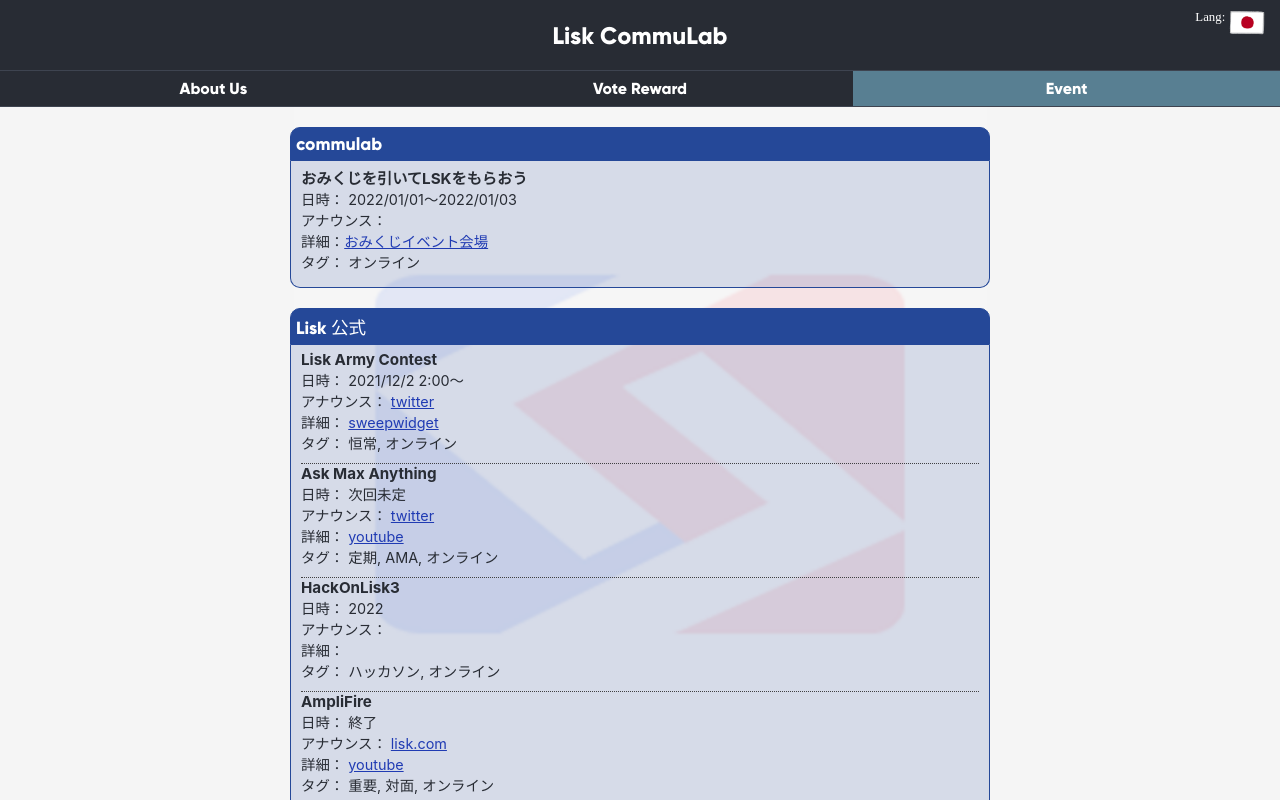
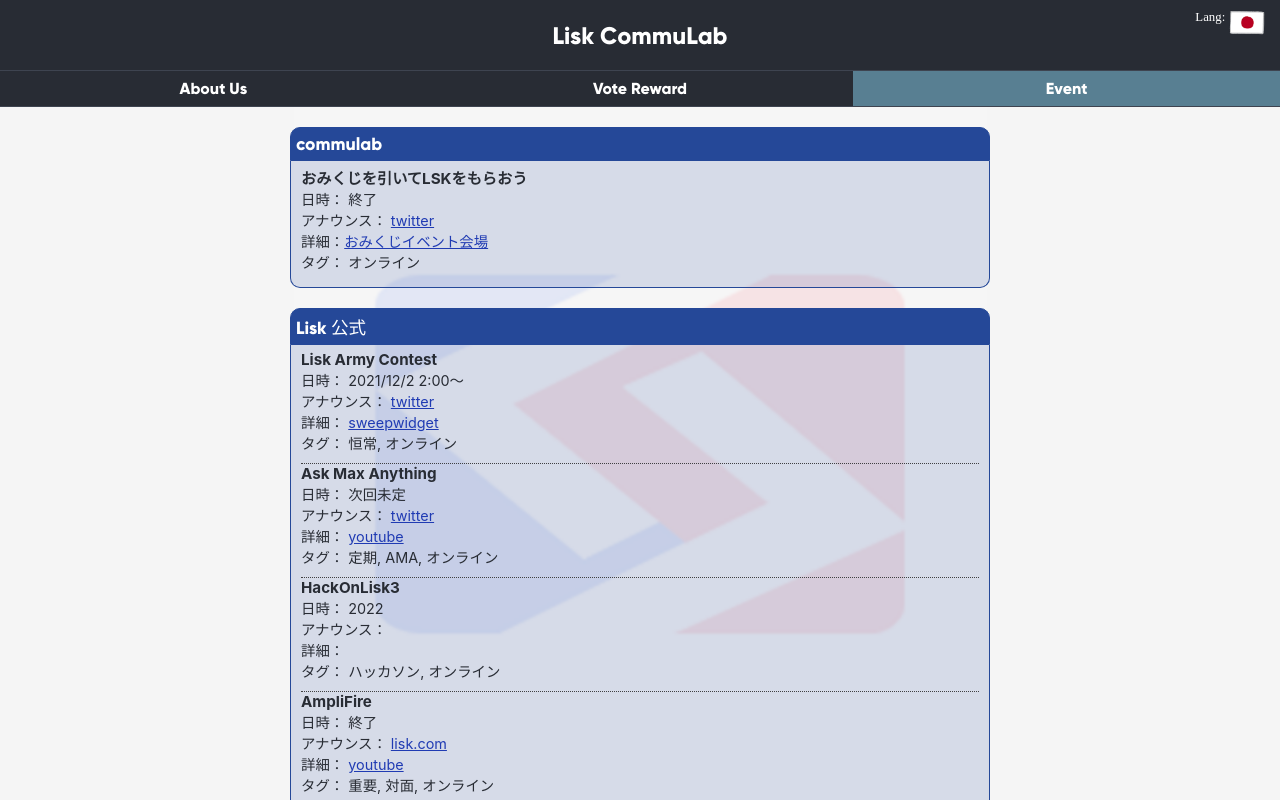
Before and after one commit to lisknonanika/liskcommulab-web, a React (Create React App) app: page / in a window 1280 px wide. Both pictures are taken after a click on the element "Event". Built offline with nearby package versions, Linux system fonts and the light colour scheme.

Commit message:
Update Event.js

```diff
--- a/src/components/Event.js
+++ b/src/components/Event.js
@@ -20,10 +20,11 @@
                 <div className="event-title">おみくじを引いてLSKをもらおう</div>
                 <div className="event-detail">
                   <div>
-                    {this.props.translation('日時')}： 2022/01/01〜2022/01/03
+                    {this.props.translation('日時')}： {this.props.translation('終了')}
                   </div>
                   <div>
-                    {this.props.translation('アナウンス')}：
+                    {this.props.translation('アナウンス')}：&nbsp;
+                    <a href="https://twitter.com/liskcommulab/status/1477067219922460674" target="_new">twitter</a>
                   </div>
                   <div>
                     {this.props.translation('詳細')}：
```
